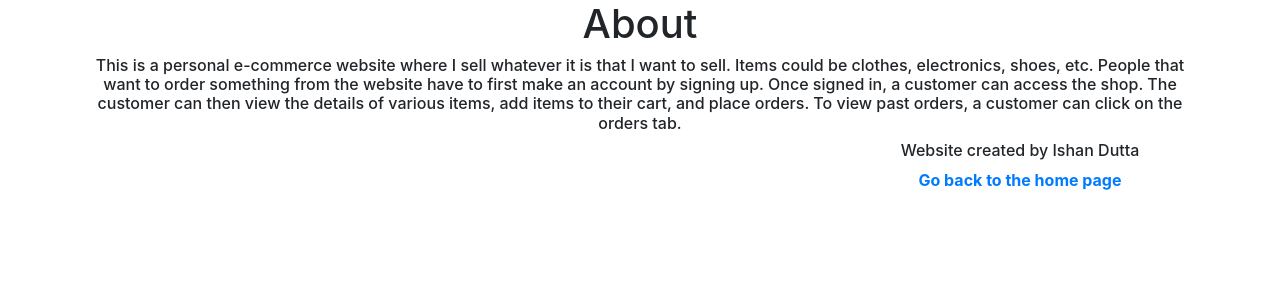
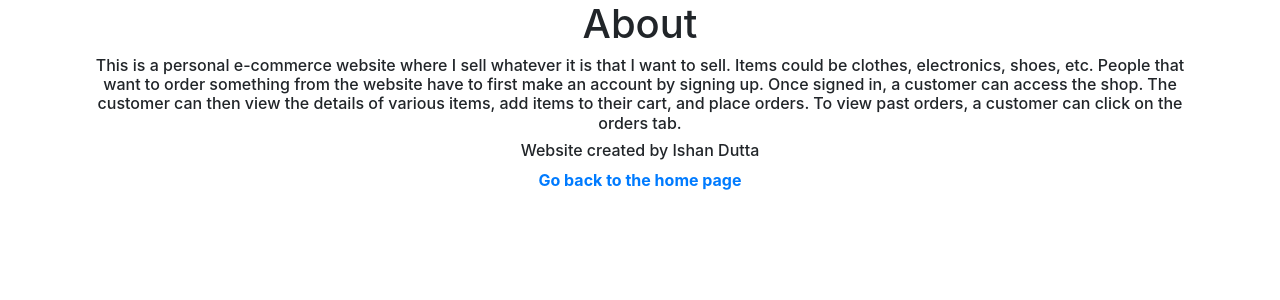
Before and after one commit to ishand2000/cmsc388J-ecommerce-website, a Flask app: page /about in a window 1280 px wide. Shown: the part 56-356 px from the top of the page. Run offline with Flask 2, Linux system fonts and the light colour scheme; some libraries are stand-ins or nearby versions.

Commit message:
Updated about.html

```diff
--- a/flask_app/templates/about.html
+++ b/flask_app/templates/about.html
@@ -11,12 +11,19 @@
         </h6>
     </div>
 </div>
-
 <div class="row">
     <div class="col" style="text-align: center;">
     </div>
+</div>
+<div class="row">
     <div class="col" style="text-align: center;">
     </div>
+</div>
+<div class="row">
+    <div class="col" style="text-align: center;">
+    </div>
+</div>
+<div class="row">
     <div class="col" style="text-align: center;">
         <h6>
             Website created by Ishan Dutta
```
